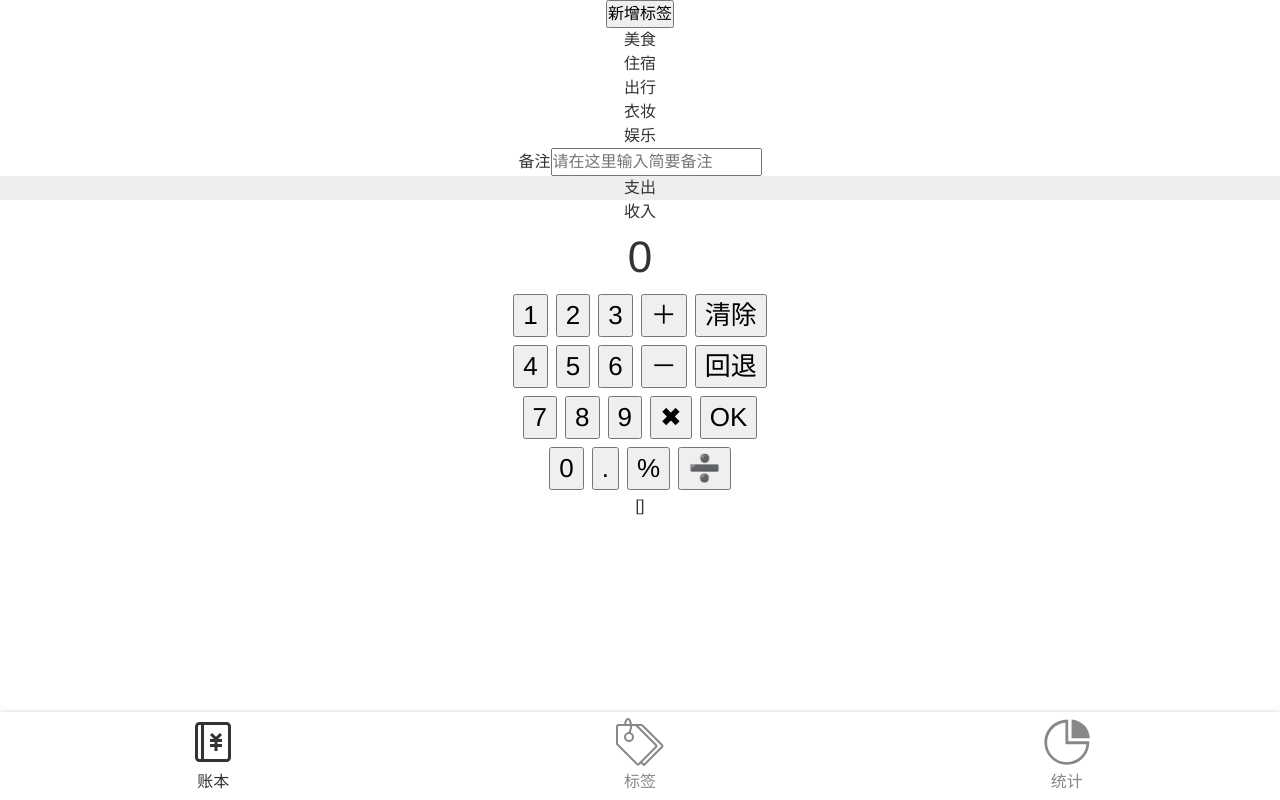
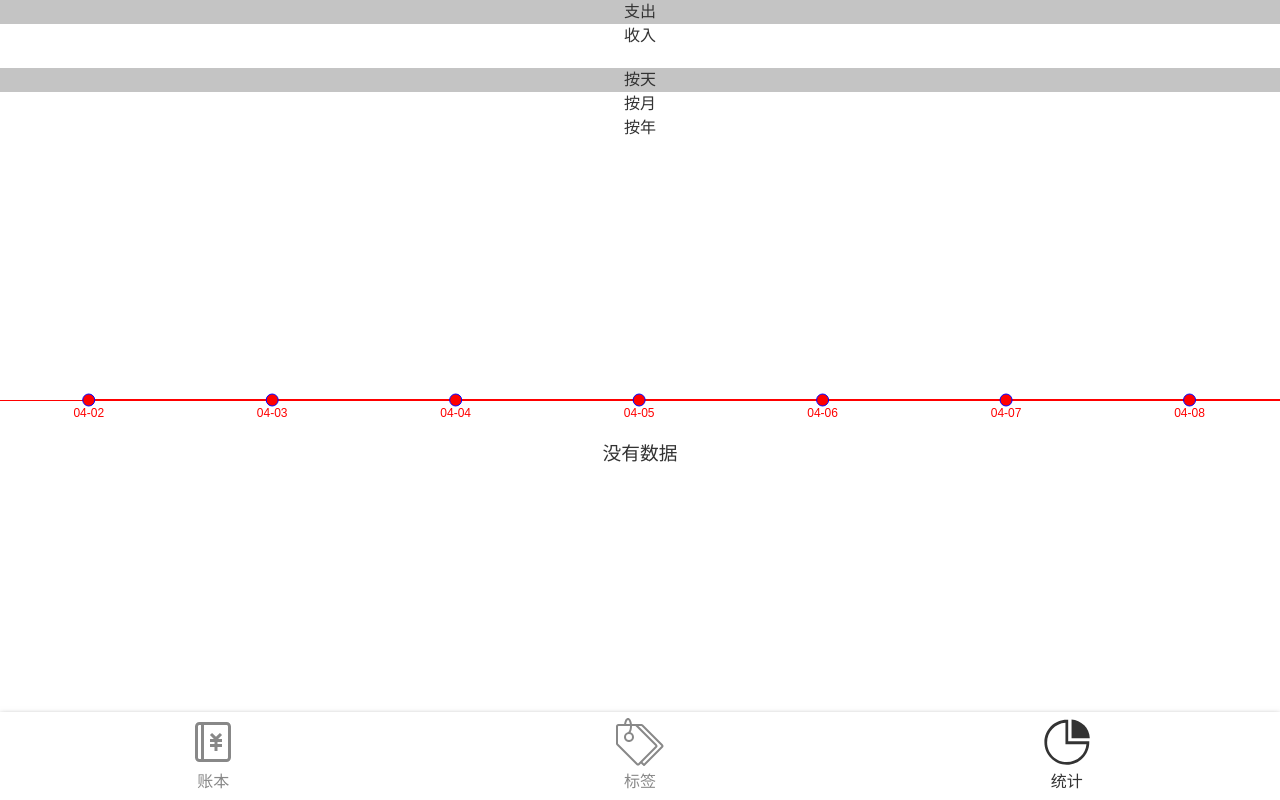
Before and after one commit to JianLiu93/neko-money-0.1, a Vue app: page /#/statistics in a window 1280 px wide. Before the commit this address led to /#/money. Built offline with nearby package versions, Linux system fonts and the light colour scheme.

Commit message:
legendary update, add ECharts visualization

```diff
--- a/package.json
+++ b/package.json
@@ -18,7 +18,9 @@
     "vuex": "^3.4.0"
   },
   "devDependencies": {
+    "@types/echarts": "^4.9.15",
     "@types/jest": "^24.0.19",
+    "@types/lodash": "^4.14.182",
     "@types/node": "^17.0.31",
     "@typescript-eslint/eslint-plugin": "^4.18.0",
     "@typescript-eslint/parser": "^4.18.0",
@@ -33,6 +35,7 @@
     "@vue/eslint-config-typescript": "^7.0.0",
     "@vue/test-utils": "^1.0.3",
     "dayjs": "^1.11.2",
+    "echarts": "^5.3.2",
     "eslint": "^6.7.2",
     "eslint-plugin-vue": "^6.2.2",
     "lint-staged": "^9.5.0",
--- /dev/null
+++ b/src/components/Chart.vue
@@ -0,0 +1,40 @@
+<template>
+	<div class="wrapper" ref="wrapper"></div>
+</template>
+
+<script lang="ts">
+	import Vue from 'vue'
+	import { Component, Prop, Watch } from 'vue-property-decorator';
+	// import echarts, { EChartsOption } from 'echarts';
+	import * as echarts from 'echarts';
+	type EChartsOption = echarts.EChartsOption;
+
+
+
+	@Component
+	export default class Chart extends Vue {
+		@Prop() options?: EChartsOption;
+		chart?: echarts.ECharts;
+
+		mounted(): void {
+			if(!this.options) {
+				return console.error('options 为空');
+			}
+			this.chart = echarts.init(this.$refs.wrapper as HTMLDivElement);
+			this.chart.setOption(this.options);
+		}
+
+		@Watch('options')
+		onOptionsChange(newVal: EChartsOption): void {
+			if(this.chart) {
+				this.chart.setOption(newVal);
+			}
+		}
+	}
+</script>
+
+<style lang="scss" scoped>
+	.wrapper {
+		height: 300px;
+	}
+</style>
--- a/src/views/Statistics.vue
+++ b/src/views/Statistics.vue
@@ -3,6 +3,9 @@
 		<div class="top statistics">
 		<Types class-prefix="type" type="-" @update:type="updateType"/>
 		<Tabs class-prefix="interval" :data-source="intervalList" :value.sync="interval" />
+		<div class="chart-wrapper" ref="chartWrapper">
+			<Chart class="chart" :options="dataMap" />
+		</div>
 		</div>
 		<ul>
 			<li v-if="groupList.length === 0"><h3>没有数据</h3></li>
@@ -19,7 +22,6 @@
 				</ul>
 			</li>
 		</ul>
-
 	</wrapper>
 </template>
 
@@ -30,6 +32,9 @@
 	import Types from '@/components/Types.vue';
 	import Tabs from '@/components/Tabs.vue';
 	import intervalList from '@/constants/intervalList';
+	import Chart from '@/components/Chart.vue';
+	import echarts, { EChartsOption } from 'echarts';
+	import _ from 'lodash';
 
 	type result = {title: string, items: RecordData[], total?: number}[];
 
@@ -38,6 +43,7 @@
 	}
 
 	function groupResult(newList: RecordData[], interval: OpUnitType): result {
+		if(newList.length === 0) {return [];}
 		const result: result = [{title: dayjs(newList[0].createdAt).format('YYYY-MM-DD'), items: [newList[0]]}];
 		for(let i=1; i<newList.length; i++) {
 			const current = newList[i];
@@ -54,22 +60,90 @@
 		return result;
 	}
 
+
 	@Component({
-		components: { Types, Tabs },
+		components: { Types, Tabs, Chart },
 	})
 	export default class Statistics extends Vue {
 		h = document.documentElement.clientHeight;
 
 		type = '-';
-		interval= 'day' as OpUnitType;
+		interval = 'day' as OpUnitType;
 		intervalList = intervalList;
+
+		get chartArray() {
+			const today = new Date();
+			const array = [];
+			for(let i=0; i<=29; i++) {
+				const dateStr = dayjs(today)
+				.subtract(i, 'day').format('YYYY-MM-DD');
+				const found = _.find(this.groupList, {
+					title: dateStr
+				});
+				array.push({
+					date: dateStr, value: found ? found.total: 0
+				});
+			}
+			array.sort((a, b) => {
+				if(a.date > b.date) {
+					return 1;
+				} else if(a.date === b.date) {
+					return 0;
+				} else {
+					return -1;
+				}
+			});
+			return array;
+		}
+
+		get dataMap(): EChartsOption {
+			const keys = this.chartArray.map(item => item.date);
+			const values = this.chartArray.map(item => (item.value || 0).toString());
+
+			return {
+			grid: {
+				left: 0,
+				right: 0,
+				bottom: 40,
+			},
+			xAxis: {
+			type: 'category',
+			data: keys,
+			axisTick: { alignWithLabel: true },
+			axisLine: { lineStyle: {color: 'red'} },
+			axisLabel: {
+				formatter: function (value:string, index:number) {
+					return value.substr(5);
+				}
+			}
+			},
+			yAxis: {
+				type: 'value',
+				show: false
+			},
+			series: [
+				{
+				data: values,
+				type: 'line',
+				smooth: true,
+				itemStyle: { borderWidth: 1, color: 'red', borderColor: 'blue' },
+				symbol: 'circle',
+				symbolSize: 12,
+				}],
+				tooltip: {
+					show: true, triggerOn: 'click',
+					formatter: '{c}',
+					position: 'top',
+				}
+			};
+		}
 
 		get recordList(): RecordData[] {
 			return this.$store.state.recordList;
 		}
 		get groupList(): result {
 			const {recordList} = this;
-			if(recordList.length === 0) {return [];}
+			if(recordList.length === 0 || !recordList) {return [];}
 			const copyRecord = clone(recordList);
 			const newList = copyRecord.filter(r => r.type === this.type)
 			.sort((a, b) => dayjs(a.createdAt).valueOf() - dayjs(b.createdAt).valueOf());
@@ -88,6 +162,11 @@
 
 		beforeCreate(): void {
 			this.$store.commit('fetchRecords');
+		}
+
+		mounted(): void {
+			const div = this.$refs.chartWrapper as HTMLDivElement;
+			div.scrollLeft = div.scrollWidth;
 		}
 
 
@@ -182,4 +261,11 @@
 		margin-left: 8px;
 		color: #aaa;
 	}
+	.chart {
+		width: 430%;
+		&-wrapper {
+			overflow: auto;
+		}
+		&-wrapper::-webkit-scrollbar{width: 0;}
+	}
 </style>
```
Also changed, not shown: 1 other file (tests, documents, lock files or other folders).
